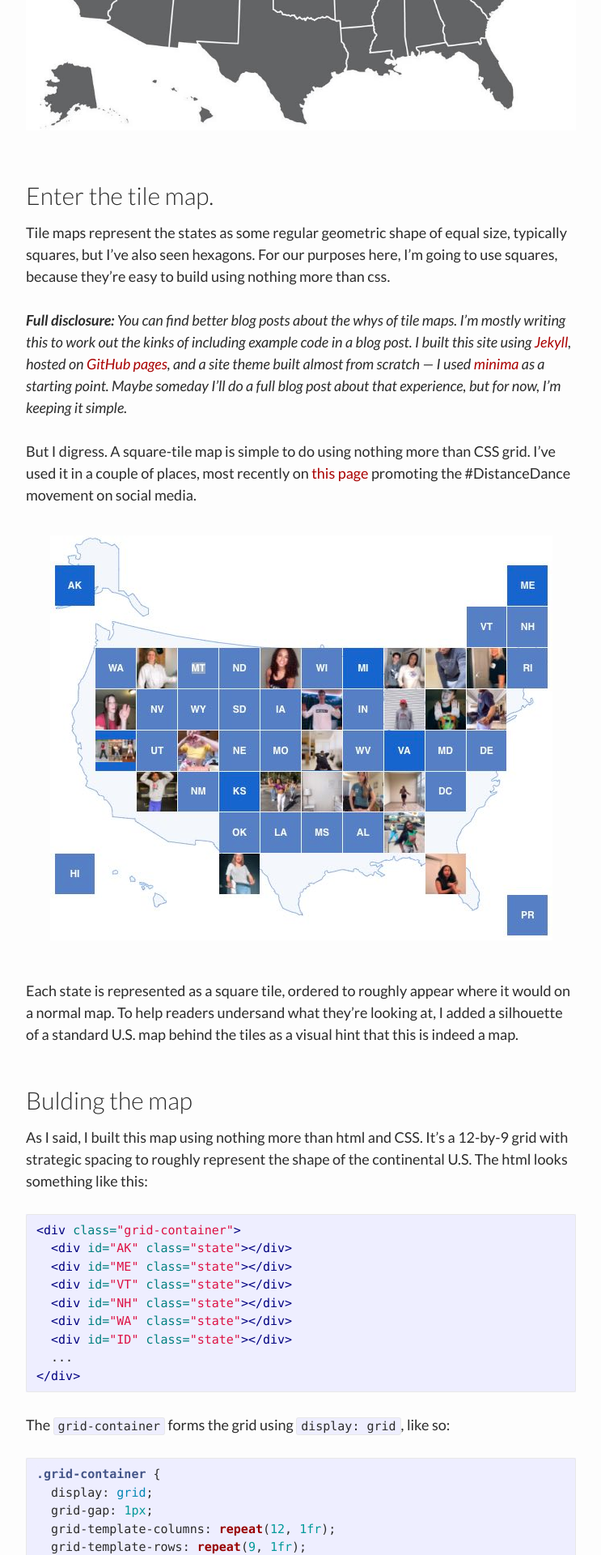
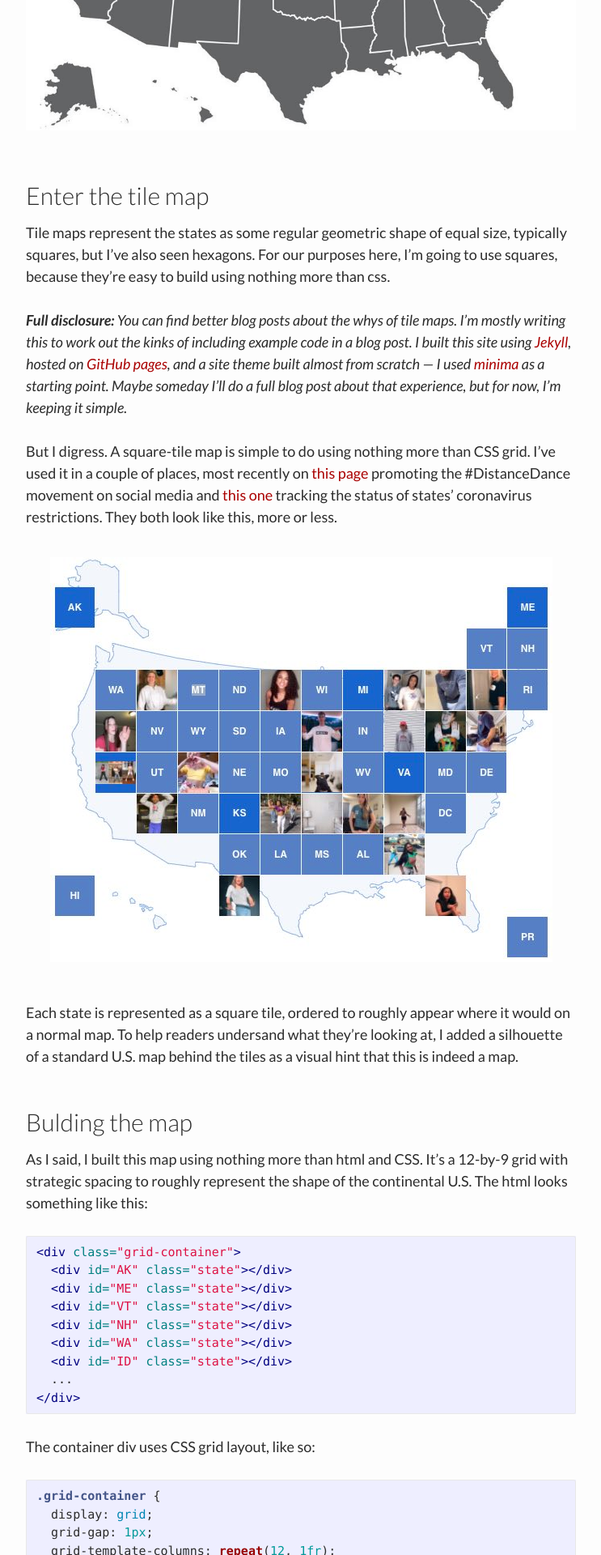
Before and after one commit to craiginiowa/craiginiowa.github.io, a Jekyll site: the page built from _posts/2020-05-08-stylized-us-map-with-css-grid.md, in a window 1280 px wide. Shown: the part 834-2754 px from the top of the page at 81% size, without its empty margins (268-1011 px from the left). Built offline with Jekyll 4.4.1, drawn with Linux system fonts in a browser that asks for light colours; some of the changed text lies outside the part shown.

Commit message:
Tiled U.S. map post cx

````diff
--- a/_posts/2020-05-08-stylized-us-map-with-css-grid.md
+++ b/_posts/2020-05-08-stylized-us-map-with-css-grid.md
@@ -16,14 +16,14 @@
 
 {% include image.html url="assets/img/examples/usmap.jpg" %}
 
-### Enter the tile map.
+### Enter the tile map
 
 Tile maps represent the states as some regular geometric shape of equal size, typically squares, but I've also seen hexagons. For our purposes here, I'm going to use squares, because they're easy to build using nothing more than css.
 
 _**Full disclosure:** You can find better blog posts about the whys of tile maps. I'm mostly writing this to work out the kinks of including example code in a blog post. I built this site using [Jekyll](https://jekyllrb.com/){:target="_blank"}, hosted on [GitHub pages](https://pages.github.com/){:target="_blank"}, and a site theme built almost from scratch — I used [minima](https://github.com/jekyll/minima){:target="_blank"} as a starting point. Maybe someday I'll do a full blog post about that experience, but for now, I'm keeping it simple._
 
 
-But I digress. A square-tile map is simple to do using nothing more than CSS grid. I've used it in a couple of places, most recently on [this page](https://www.usatoday.com/storytelling/distancedance/){:target="_blank"} promoting the #DistanceDance movement on social media.
+But I digress. A square-tile map is simple to do using nothing more than CSS grid. I've used it in a couple of places, most recently on [this page](https://www.usatoday.com/storytelling/distancedance/){:target="_blank"} promoting the #DistanceDance movement on social media and [this one](https://www.usatoday.com/storytelling/coronavirus-reopening-america-map/) tracking the status of states' coronavirus restrictions. They both look like this, more or less.
 
 {% include image.html url="assets/img/examples/distance-dance.jpg" %}
 
@@ -45,7 +45,7 @@
 </div>
 ```
 
-The `grid-container` forms the grid using `display: grid`, like so:
+The container div uses CSS grid layout, like so:
 
 ```css
 .grid-container {
@@ -87,12 +87,12 @@
 
 {% include snippets.html class="css-grid-map grid-container square" id="map-2" %}
 
-Better. Now to give it the general shape of the United States. The key to this is the `grid-column-start` property. Take a look at the square for "ME", or Maine. As the second item in the grid container, it falls in the second column. But we want it positioned in the 12th column. As you might have guessed, setting the `grid-column-start` property to `12` on that element will push it to that column, like so:
+Better. Now to give it the general shape of the United States. The key to this is the `grid-column-start` property. Take a look at the square for "ME", or Maine. As the second item in the grid container, it falls in the second column. But we want it positioned in the 12th column. As the name implies, setting the `grid-column-start` property to 12 on that element will push it to that column:
 
 
 {% include snippets.html class="css-grid-map grid-container square" id="map-3" %}
 
-Now we have Maine properly positioned. The rest of the states resume their natural flow after that. To finish up, it's simply a matter of setting `grid-column-start` on the right states.
+Moving Maine to the 12th column pushes Vermont to the first column in the next row, but we want it in the 11th row, so that's the next target for `grid-column-start`. _That_ pushes Washington to the first column in the next row; we want it in the second column. And so on and so on. Setting `grid-column-start` on the appropriate states forces them into the rough shape we want.
 
 ```css
 #ME {
@@ -138,6 +136,6 @@
 
 ### Finishing up
 
-Everything that comes after this is standard web development stuff: adding click listeners, styling individual states to reflect data, etc. Of course, you could change the order of the states. If you search for "tile grid u.s. map" on Google, you'll see many variations of this map with many differnt orders of states, paticularly in the northeast region of the map where states are small and don't easily translate to a grid. I chose my order giving greater weight to a state's neighbor to the east or west as opposed to north and south. You might think the reverse makes more sense.
+Everything that comes after this is standard web development stuff: adding click listeners, styling individual states to reflect data, etc. Of course, you could change the order of the states. If you search for "tile grid u.s. map" on Google, you'll see many variations of this map with many different orders of states, paticularly in the northeast region of the map where states are small and don't easily translate to a grid. I chose my order giving greater weight to a state's neighbor to the east or west as opposed to north and south. You might think the reverse makes more sense.
 
 But that's really about it. I hope you learned a little something. _(Just as I learned how to include code examples in a blog post.)_ Happy coding.
````
Also changed, not shown: other parts of _posts/2020-05-08-stylized-us-map-with-css-grid.md (+0 -2 lines).
